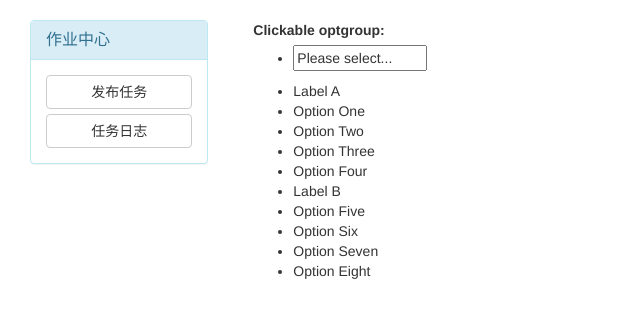
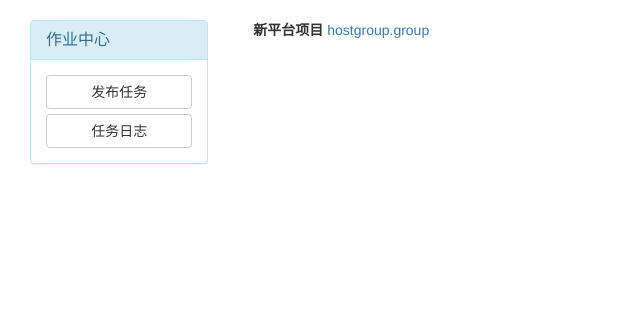
Before and after one commit to xyw324/autoops, a Django app: page /adhocdo/ in a window 1280 px wide. Shown: the part 52-370 px from the top of the page, without its empty margins (0-640 px from the left). Run offline with Django 3.2, Linux system fonts and the light colour scheme; tables that the repository leaves empty hold one stand-in row (values such as "Sample post"); some libraries are stand-ins or nearby versions.

Commit message:
添加主机组页面

```diff
--- a/taskdo/views.py
+++ b/taskdo/views.py
@@ -10,7 +10,8 @@ import traceback
 
 class AdhocTask(views.View):
     def get(self, request):
-        return render(request, 'info.html')
+        hostgroup_list = models.HostGroup.objects.all()
+        return render(request, 'info.html', {'hostgroups': hostgroup_list})
 
     def post(self, request):
         result = {}
--- a/templates/info.html
+++ b/templates/info.html
@@ -14,43 +14,11 @@
 
 {% block page-right %}
     <div class="col-xs-12 col-md-4 mb-5">
-        <label>Clickable optgroup:</label>
-        <select id="optgroup_clickable"
-                class="form-control form-control-chosen-optgroup chosen-container-optgroup-clickable"
-                title="clickable_optgroup" data-placeholder="Please select..." multiple="" style="display: none;">
-            <optgroup label="Label A">
-                <option>Option One</option>
-                <option>Option Two</option>
-                <option>Option Three</option>
-                <option>Option Four</option>
-            </optgroup>
-            <optgroup label="Label B">
-                <option>Option Five</option>
-                <option>Option Six</option>
-                <option>Option Seven</option>
-                <option>Option Eight</option>
-            </optgroup>
-        </select>
-        <div class="chosen-container chosen-container-multi chosen-container-optgroup-clickable" style="width: 100%;"
-             title="clickable_optgroup" id="optgroup_clickable_chosen">
-            <ul class="chosen-choices">
-                <li class="search-field"><input type="text" value="Please select..." class="default" autocomplete="off"
-                                                style="width: 134px;"></li>
-            </ul>
-            <div class="chosen-drop">
-                <ul class="chosen-results">
-                    <li class="group-result">Label A</li>
-                    <li class="active-result group-option" data-option-array-index="1" style="">Option One</li>
-                    <li class="active-result group-option" data-option-array-index="2" style="">Option Two</li>
-                    <li class="active-result group-option" data-option-array-index="3" style="">Option Three</li>
-                    <li class="active-result group-option" data-option-array-index="4" style="">Option Four</li>
-                    <li class="group-result">Label B</li>
-                    <li class="active-result group-option" data-option-array-index="6" style="">Option Five</li>
-                    <li class="result-selected group-option" data-option-array-index="7" style="">Option Six</li>
-                    <li class="result-selected group-option" data-option-array-index="8" style="">Option Seven</li>
-                    <li class="result-selected group-option" data-option-array-index="9" style="">Option Eight</li>
-                </ul>
-            </div>
-        </div>
+        <label>新平台项目</label>
+        {% for hostgroup in hostgroups %}
+           <a href="#">hostgroup.group<span class="badge"></span></a>
+        {% endfor %}
+
+
     </div>
 {% endblock %}
```
